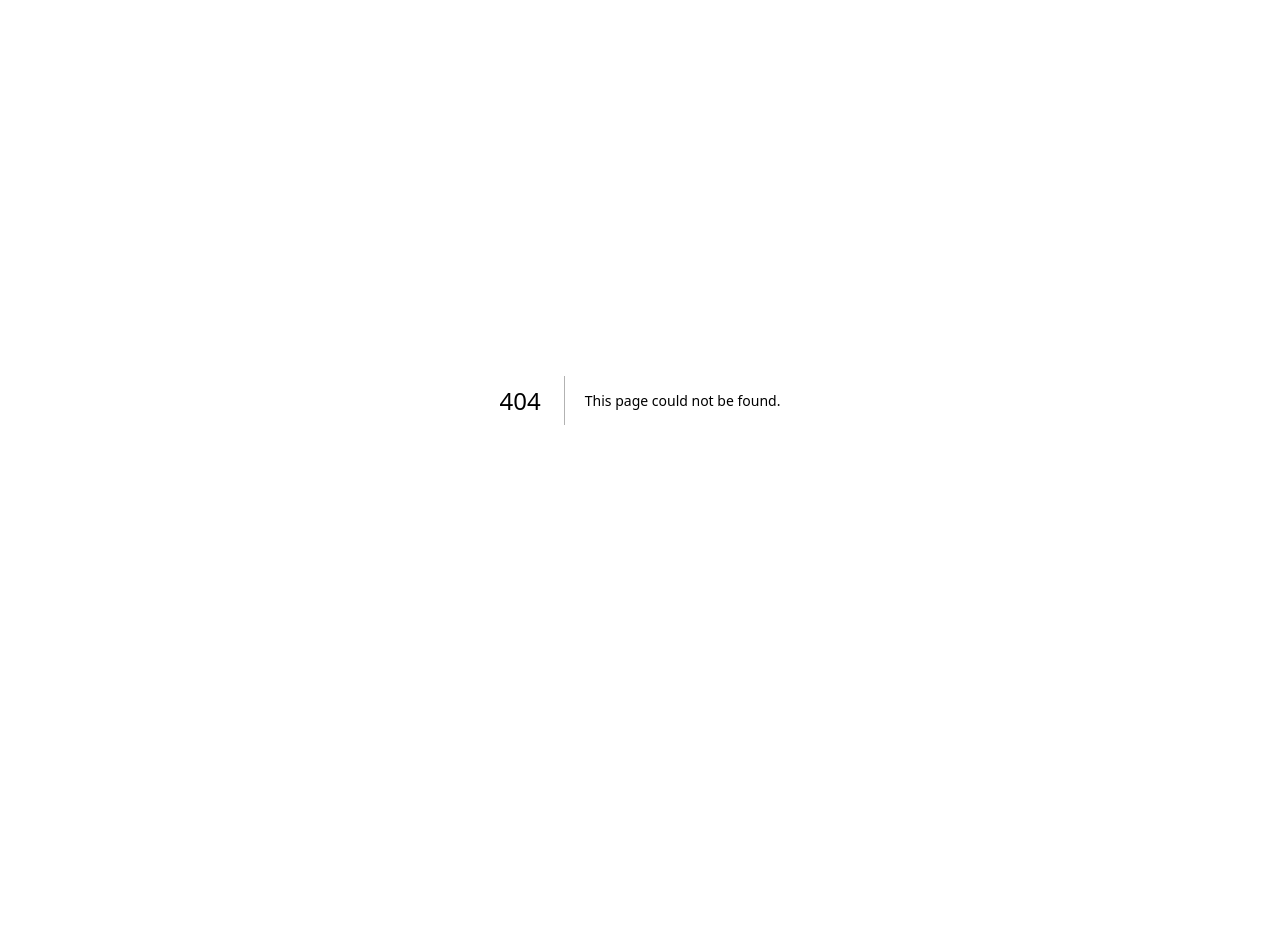
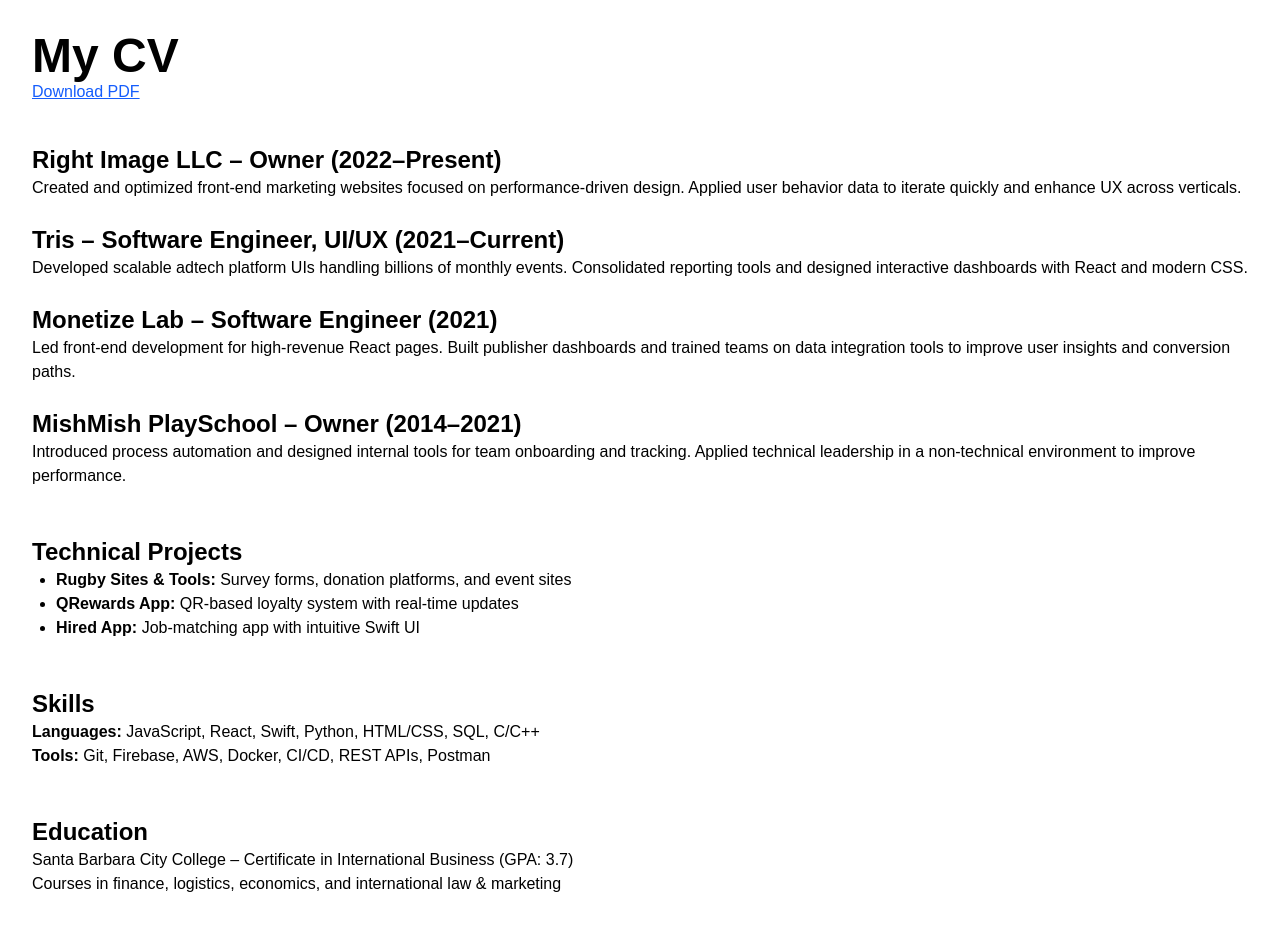
Before and after one commit to mummysboy/isaac-portfolio, a Next.js app: page /cv in a window 1280 px wide. Before the commit this address had no page. Before the commit the page ends 800 px from the top, so only its background shows below. Built offline with nearby package versions, Linux system fonts and the light colour scheme.

Commit message:
Initial commit

```diff
--- /dev/null
+++ b/src/app/cv/page.tsx
@@ -0,0 +1,105 @@
+"use client";
+import { useState } from "react";
+
+export default function CVPage() {
+  const [showMore, setShowMore] = useState(false);
+
+  return (
+    <main className="min-h-screen bg-white text-black p-4 md:p-8">
+      <header className="mb-10">
+        <h1 className="text-4xl md:text-5xl font-bold">My CV</h1>
+        <a
+          href="/isaac_hirsch_cv.pdf"
+          className="text-blue-600 underline"
+          download
+        >
+          Download PDF
+        </a>
+      </header>
+
+      <section className="mb-12 space-y-6">
+        <div>
+          <h2 className="text-2xl font-semibold">
+            Right Image LLC – Owner (2022–Present)
+          </h2>
+          <p>
+            Created and optimized front-end marketing websites focused on
+            performance-driven design. Applied user behavior data to iterate
+            quickly and enhance UX across verticals.
+          </p>
+        </div>
+        <div>
+          <h2 className="text-2xl font-semibold">
+            Tris – Software Engineer, UI/UX (2021–Current)
+          </h2>
+          <p>
+            Developed scalable adtech platform UIs handling billions of monthly
+            events. Consolidated reporting tools and designed interactive
+            dashboards with React and modern CSS.
+          </p>
+        </div>
+        <div>
+          <h2 className="text-2xl font-semibold">
+            Monetize Lab – Software Engineer (2021)
+          </h2>
+          <p>
+            Led front-end development for high-revenue React pages. Built
+            publisher dashboards and trained teams on data integration tools to
+            improve user insights and conversion paths.
+          </p>
+        </div>
+        <div>
+          <h2 className="text-2xl font-semibold">
+            MishMish PlaySchool – Owner (2014–2021)
+          </h2>
+          <p>
+            Introduced process automation and designed internal tools for team
+            onboarding and tracking. Applied technical leadership in a
+            non-technical environment to improve performance.
+          </p>
+        </div>
+      </section>
+
+      <section className="mb-12">
+        <h2 className="text-2xl font-semibold">Technical Projects</h2>
+        <ul className="list-disc ml-6">
+          <li>
+            <strong>Rugby Sites & Tools:</strong> Survey forms, donation
+            platforms, and event sites
+          </li>
+          <li>
+            <strong>QRewards App:</strong> QR-based loyalty system with
+            real-time updates
+          </li>
+          <li>
+            <strong>Hired App:</strong> Job-matching app with intuitive Swift UI
+          </li>
+        </ul>
+      </section>
+
+      <section className="mb-12">
+        <h2 className="text-2xl font-semibold">Skills</h2>
+        <p>
+          <strong>Languages:</strong> JavaScript, React, Swift, Python,
+          HTML/CSS, SQL, C/C++
+        </p>
+        <p>
+          <strong>Tools:</strong> Git, Firebase, AWS, Docker, CI/CD, REST APIs,
+          Postman
+        </p>
+      </section>
+
+      <section>
+        <h2 className="text-2xl font-semibold">Education</h2>
+        <p>
+          Santa Barbara City College – Certificate in International Business
+          (GPA: 3.7)
+        </p>
+        <p>
+          Courses in finance, logistics, economics, and international law &
+          marketing
+        </p>
+      </section>
+    </main>
+  );
+}
--- a/src/app/page.tsx
+++ b/src/app/page.tsx
@@ -1,103 +1,43 @@
-import Image from "next/image";
+// app/page.tsx
+'use client';
+import Link from "next/link";
 
 export default function Home() {
   return (
-    <div className="grid grid-rows-[20px_1fr_20px] items-center justify-items-center min-h-screen p-8 pb-20 gap-16 sm:p-20 font-[family-name:var(--font-geist-sans)]">
-      <main className="flex flex-col gap-[32px] row-start-2 items-center sm:items-start">
-        <Image
-          className="dark:invert"
-          src="/next.svg"
-          alt="Next.js logo"
-          width={180}
-          height={38}
-          priority
-        />
-        <ol className="list-inside list-decimal text-sm/6 text-center sm:text-left font-[family-name:var(--font-geist-mono)]">
-          <li className="mb-2 tracking-[-.01em]">
-            Get started by editing{" "}
-            <code className="bg-black/[.05] dark:bg-white/[.06] px-1 py-0.5 rounded font-[family-name:var(--font-geist-mono)] font-semibold">
-              src/app/page.tsx
-            </code>
-            .
-          </li>
-          <li className="tracking-[-.01em]">
-            Save and see your changes instantly.
-          </li>
-        </ol>
+    <main className="min-h-screen bg-gradient-to-b from-gray-50 via-white to-gray-100 text-gray-800 p-6 md:p-12 font-sans">
+      <header className="mb-12 text-center">
+        <h1 className="text-5xl md:text-7xl font-extrabold tracking-tight text-gray-900">Isaac Hirsch</h1>
+        <p className="text-xl md:text-2xl mt-4 text-gray-600">Creative Technologist · Software Engineer · Strategic Builder</p>
+      </header>
 
-        <div className="flex gap-4 items-center flex-col sm:flex-row">
-          <a
-            className="rounded-full border border-solid border-transparent transition-colors flex items-center justify-center bg-foreground text-background gap-2 hover:bg-[#383838] dark:hover:bg-[#ccc] font-medium text-sm sm:text-base h-10 sm:h-12 px-4 sm:px-5 sm:w-auto"
-            href="https://vercel.com/new?utm_source=create-next-app&utm_medium=appdir-template-tw&utm_campaign=create-next-app"
-            target="_blank"
-            rel="noopener noreferrer"
-          >
-            <Image
-              className="dark:invert"
-              src="/vercel.svg"
-              alt="Vercel logomark"
-              width={20}
-              height={20}
-            />
-            Deploy now
-          </a>
-          <a
-            className="rounded-full border border-solid border-black/[.08] dark:border-white/[.145] transition-colors flex items-center justify-center hover:bg-[#f2f2f2] dark:hover:bg-[#1a1a1a] hover:border-transparent font-medium text-sm sm:text-base h-10 sm:h-12 px-4 sm:px-5 w-full sm:w-auto md:w-[158px]"
-            href="https://nextjs.org/docs?utm_source=create-next-app&utm_medium=appdir-template-tw&utm_campaign=create-next-app"
-            target="_blank"
-            rel="noopener noreferrer"
-          >
-            Read our docs
-          </a>
+      <section className="mb-16 max-w-3xl mx-auto text-lg leading-relaxed">
+        <h2 className="text-3xl font-bold mb-4 text-gray-800">Why Hire Me?</h2>
+        <p className="mb-4">I bring together deep technical knowledge and sharp UX sensibilities to create software that not only works, but lasts. Whether it’s building scalable adtech platforms, leading front-end architecture, or launching AI-powered tools — I design solutions that are <strong>reliable, maintainable, and scalable</strong> from day one.</p>
+        <p className="mb-6">Beyond the code, I’m a clear communicator, quick learner, and a dedicated contributor to team goals and culture. From international business strategy to producing children's music, my cross-disciplinary experiences shape the way I think, lead, and build.</p>
+        <Link href="/cv" className="inline-block bg-gray-900 hover:bg-gray-800 text-white px-6 py-3 rounded-full shadow transition-all duration-300">View My CV</Link>
+      </section>
+
+      <section className="mb-16 max-w-4xl mx-auto">
+        <h2 className="text-3xl font-bold mb-4 text-gray-800">Beyond the Resume</h2>
+        <div className="grid grid-cols-1 md:grid-cols-2 gap-6 text-base">
+          <div className="bg-white p-5 rounded-xl shadow-sm border border-gray-200">
+            <p><strong>Creative Producer:</strong> Wrote and released Spanish-language children’s music distributed via YouTube.</p>
+          </div>
+          <div className="bg-white p-5 rounded-xl shadow-sm border border-gray-200">
+            <p><strong>Community Developer:</strong> Built digital infrastructure for rugby teams including e-commerce, scheduling, and fundraising platforms.</p>
+          </div>
+          <div className="bg-white p-5 rounded-xl shadow-sm border border-gray-200">
+            <p><strong>World Explorer:</strong> Lived and worked across Israel, California, and more — adapting fast and building global perspective.</p>
+          </div>
+          <div className="bg-white p-5 rounded-xl shadow-sm border border-gray-200">
+            <p><strong>Technical Storyteller:</strong> I help translate complex systems into clear ideas for users, stakeholders, and cross-functional teams.</p>
+          </div>
         </div>
-      </main>
-      <footer className="row-start-3 flex gap-[24px] flex-wrap items-center justify-center">
-        <a
-          className="flex items-center gap-2 hover:underline hover:underline-offset-4"
-          href="https://nextjs.org/learn?utm_source=create-next-app&utm_medium=appdir-template-tw&utm_campaign=create-next-app"
-          target="_blank"
-          rel="noopener noreferrer"
-        >
-          <Image
-            aria-hidden
-            src="/file.svg"
-            alt="File icon"
-            width={16}
-            height={16}
-          />
-          Learn
-        </a>
-        <a
-          className="flex items-center gap-2 hover:underline hover:underline-offset-4"
-          href="https://vercel.com/templates?framework=next.js&utm_source=create-next-app&utm_medium=appdir-template-tw&utm_campaign=create-next-app"
-          target="_blank"
-          rel="noopener noreferrer"
-        >
-          <Image
-            aria-hidden
-            src="/window.svg"
-            alt="Window icon"
-            width={16}
-            height={16}
-          />
-          Examples
-        </a>
-        <a
-          className="flex items-center gap-2 hover:underline hover:underline-offset-4"
-          href="https://nextjs.org?utm_source=create-next-app&utm_medium=appdir-template-tw&utm_campaign=create-next-app"
-          target="_blank"
-          rel="noopener noreferrer"
-        >
-          <Image
-            aria-hidden
-            src="/globe.svg"
-            alt="Globe icon"
-            width={16}
-            height={16}
-          />
-          Go to nextjs.org →
-        </a>
+      </section>
+
+      <footer className="text-center text-sm text-gray-500 mt-12">
+        © {new Date().getFullYear()} Isaac Hirsch · <a href="mailto:isaachirsch@gmail.com" className="underline hover:text-gray-700">isaachirsch@gmail.com</a>
       </footer>
-    </div>
+    </main>
   );
 }
```
Also changed, not shown: package.json (+7 -5 lines), 2 other files (tests, documents, lock files or other folders).
